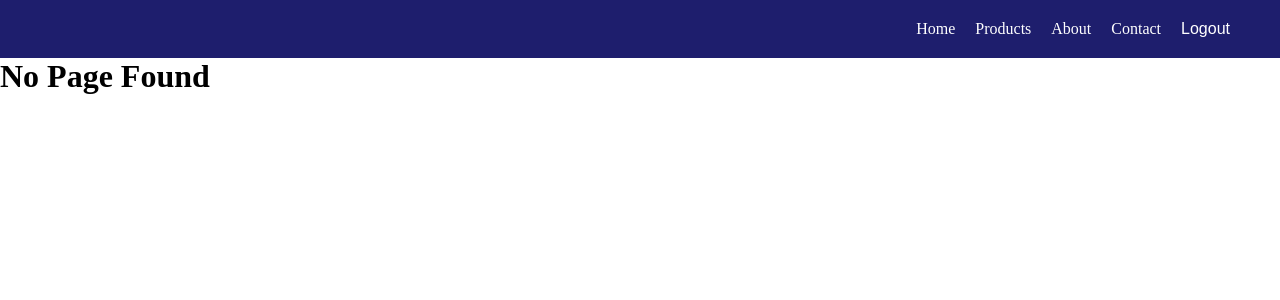
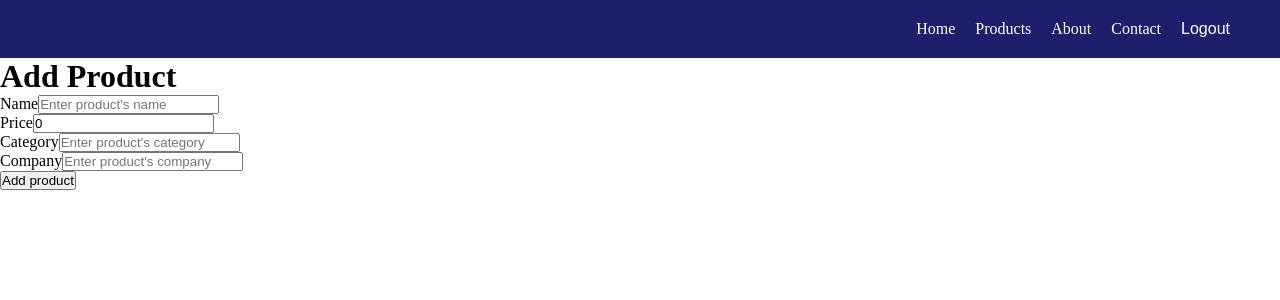
Before and after one commit to devAslam1979/e-commerce-dashboard, a React (Create React App) app in the folder frontend/: page /add-product in a window 1280 px wide. Shown: the top 300 px of the page. Built offline with nearby package versions, Linux system fonts and the light colour scheme; sample sign-in values are in the browser's storage; the HTML template or start-up script is replaced by a standard one.

Commit message:
create add product component and integrate add product api

```diff
--- a/frontend/src/App.js
+++ b/frontend/src/App.js
@@ -4,15 +4,17 @@ import { Routes, Route } from "react-router-dom";
 import Signup from "./components/Signup";
 import PrivateComponent from "./components/PrivateComponent";
 import Login from "./components/Login";
+import AddProduct from "./components/AddProduct";
 
 function App() {
   return (
     <div className="App">
       <Navbar />
       <Routes>
-        <Route element={<PrivateComponent/>}>
+        <Route element={<PrivateComponent />}>
           <Route path="/" element={<h1>Home Page</h1>} />
           <Route path="/products" element={<h1>Products Page</h1>} />
+          <Route path="/add-product" element={<AddProduct />} />
           <Route path="/about" element={<h1>About Page</h1>} />
           <Route path="/contact" element={<h1>Contact Page</h1>} />
         </Route>
--- /dev/null
+++ b/frontend/src/components/AddProduct/index.js
@@ -0,0 +1,109 @@
+import React, { useState } from "react";
+import { useNavigate } from "react-router-dom";
+const AddProduct = () => {
+  const navigate = useNavigate();
+  const [productDetails, setProductDetails] = useState({
+    name: "",
+    price: 0,
+    category: "",
+    company: "",
+  });
+
+  const user = JSON.parse(localStorage.getItem("user"));
+  const handleAddProduct = async (e) => {
+    e.preventDefault();
+    if (
+      !productDetails.category ||
+      !productDetails.name ||
+      !productDetails.price ||
+      !productDetails.company
+    ) {
+      //add toast notification
+      console.error("Invalid data");
+    } else {
+      const res = await fetch("http://localhost:5000/add-product", {
+        method: "POST",
+        body: JSON.stringify({ ...productDetails, userId: user._id }),
+        headers: {
+          "Content-Type": "application/json",
+        },
+      });
+      const data = await res.json();
+      if (data._id) {
+        navigate("/products");
+      } else {
+        console.log("error while adding product");
+      }
+    }
+  };
+  return (
+    <div className="signup-container">
+      <h1>Add Product</h1>
+      <form method="POST" onSubmit={(e) => handleAddProduct(e)}>
+        <div>
+          <label htmlFor="prodName">Name</label>
+          <input
+            type="text"
+            placeholder="Enter product's name"
+            name="prodName"
+            id="prodName"
+            value={productDetails.name}
+            onChange={(e) =>
+              setProductDetails((prev) => {
+                return { ...prev, name: e.target.value };
+              })
+            }
+          />
+        </div>
+        <div>
+          <label htmlFor="price">Price</label>
+          <input
+            type="number"
+            placeholder="Enter product's price"
+            name="price"
+            id="price"
+            value={productDetails.price}
+            onChange={(e) =>
+              setProductDetails((prev) => {
+                return { ...prev, price: e.target.value };
+              })
+            }
+          />
+        </div>
+        <div>
+          <label htmlFor="category">Category</label>
+          <input
+            type="text"
+            placeholder="Enter product's category"
+            name="category"
+            id="category"
+            value={productDetails.category}
+            onChange={(e) =>
+              setProductDetails((prev) => {
+                return { ...prev, category: e.target.value };
+              })
+            }
+          />
+        </div>
+        <div>
+          <label htmlFor="company">Company</label>
+          <input
+            type="text"
+            placeholder="Enter product's company"
+            name="company"
+            id="company"
+            value={productDetails.company}
+            onChange={(e) =>
+              setProductDetails((prev) => {
+                return { ...prev, company: e.target.value };
+              })
+            }
+          />
+        </div>
+        <button type="submit">Add product</button>
+      </form>
+    </div>
+  );
+};
+
+export default AddProduct;
```
